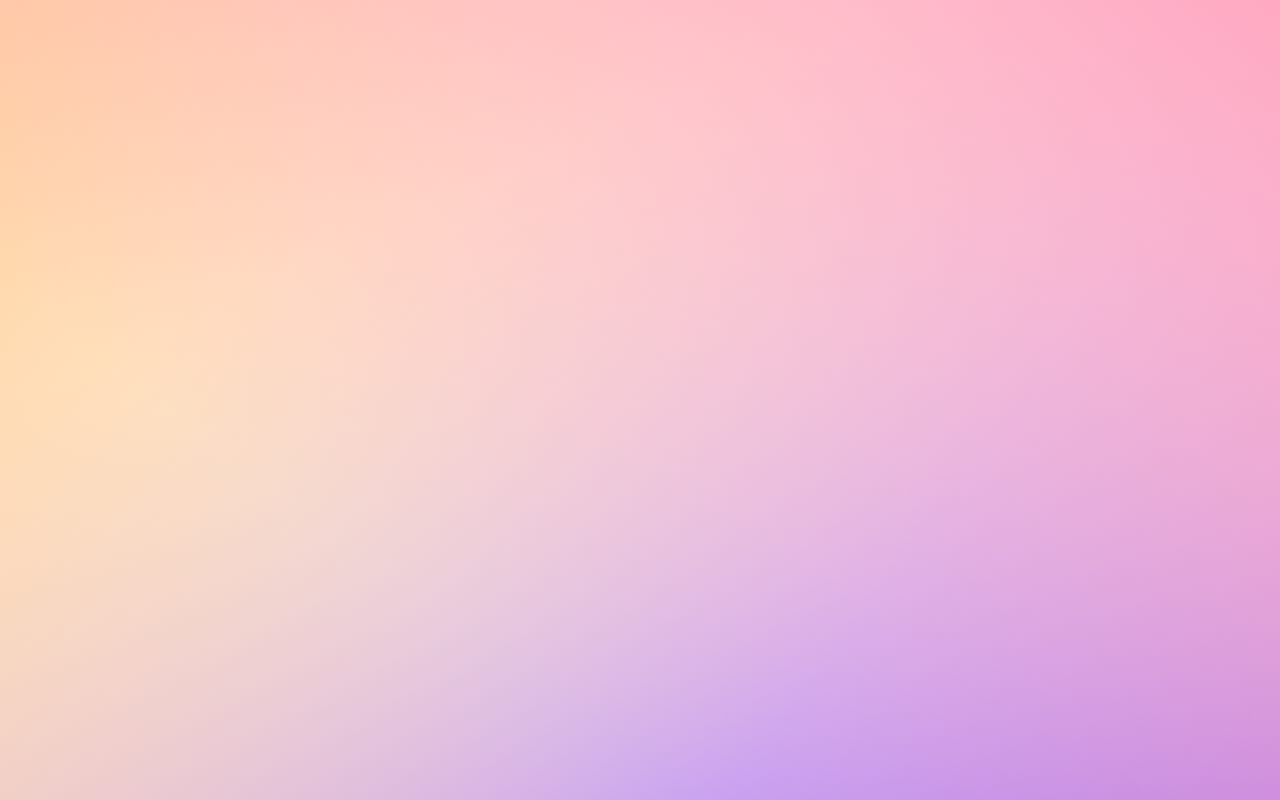
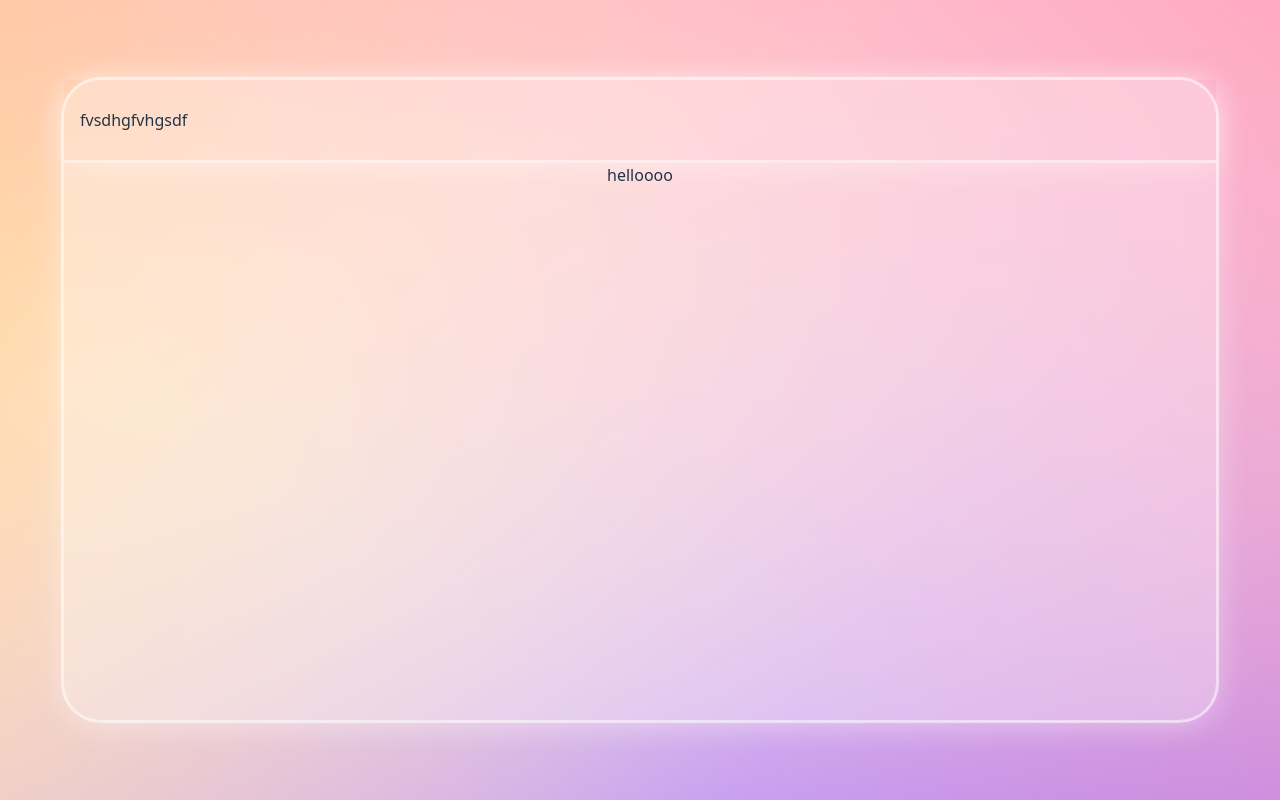
Before and after one commit to enyaxo/Enya-UX-Portfolio, a React (Vite) app in the folder enya-portfolio/: page / in a window 1280 px wide. Built offline with nearby package versions, Linux system fonts and the light colour scheme.

Commit message:
MainContainer.jsx skeleton mid-build, nav bar built

```diff
--- a/enya-portfolio/src/App.jsx
+++ b/enya-portfolio/src/App.jsx
@@ -1,15 +1,13 @@
 import { useState } from 'react'
-import reactLogo from './assets/react.svg'
-import viteLogo from '/vite.svg'
 import './App.css'
+import MainContainer from "./MainContainer.jsx";
 
 function App() {
-  const [count, setCount] = useState(0)
 
   return (
       <body>
           <div className={"background"}>
-
+              <MainContainer/>
           </div>
       </body>
   )
--- /dev/null
+++ b/enya-portfolio/src/MainContainer.css
@@ -0,0 +1,28 @@
+
+
+.container-box {
+    width: 90vw;
+    height: 80vh;
+    max-width: 1300px; /* Wont exceed this width */
+    max-height: 1000px; /* Wont exceed this height */
+    margin: 0 auto;
+    /* Glass morphism CSS settings */
+    border-radius: 2.5em;
+    box-shadow: 0 4px 30px rgba(255, 255, 255, 40%);
+    backdrop-filter: blur(5px);
+    -webkit-backdrop-filter: blur(5px);
+    border: 3px solid rgba(255, 255, 255, 50%);
+    background-color: rgba(255, 255, 255, 30%);
+
+}
+
+.browser-header {
+    border-bottom: 3px solid rgba(255, 255, 255, 50%);
+    box-shadow: 0 4px 30px rgba(255, 255, 255, 40%);
+
+    height: 5vh;
+    padding: 20px 16px;
+    display: flex;
+    align-items: center;
+    flex-shrink: 0;
+}
--- /dev/null
+++ b/enya-portfolio/src/MainContainer.jsx
@@ -0,0 +1,17 @@
+import './MainContainer.css'
+
+function MainContainer() {
+    return (
+        <div className={"container-box"}>
+            <div className={"box-content"}>
+                <div className={"browser-header"}>
+                    fvsdhgfvhgsdf
+                </div>
+                helloooo
+
+            </div>
+        </div>
+    )
+}
+
+export default MainContainer
```
